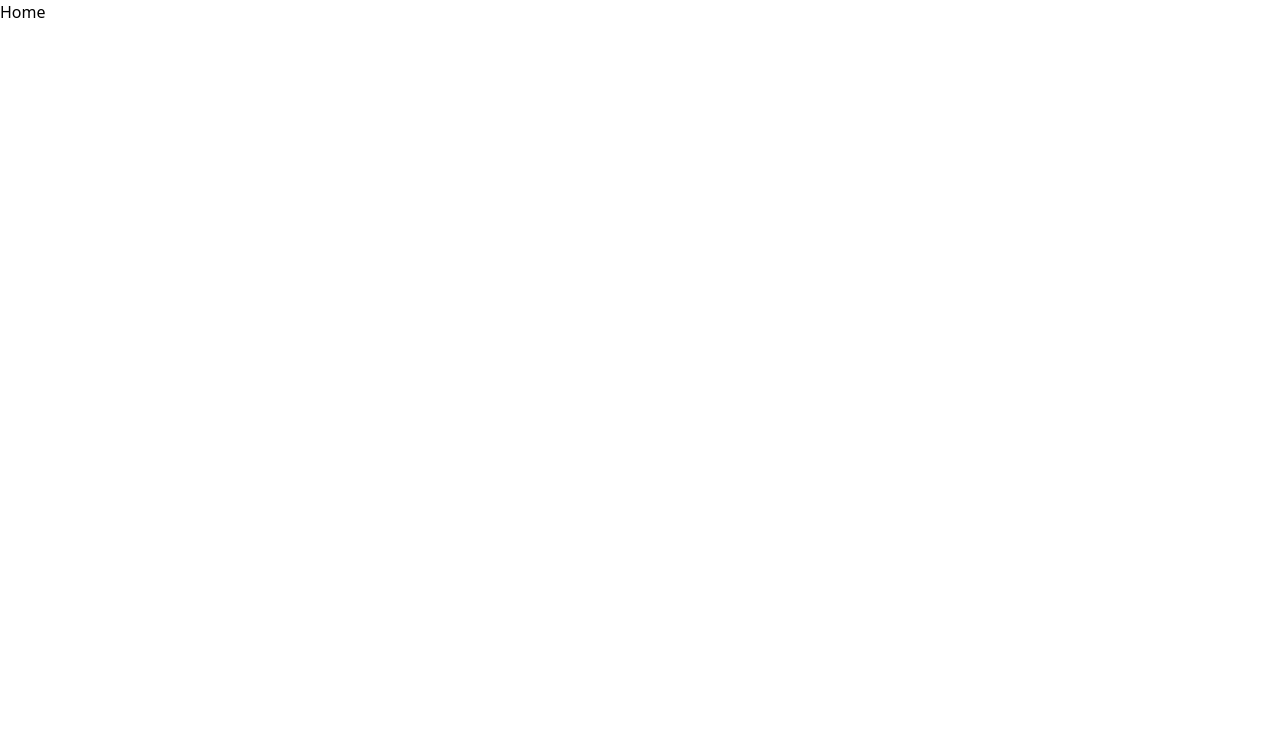
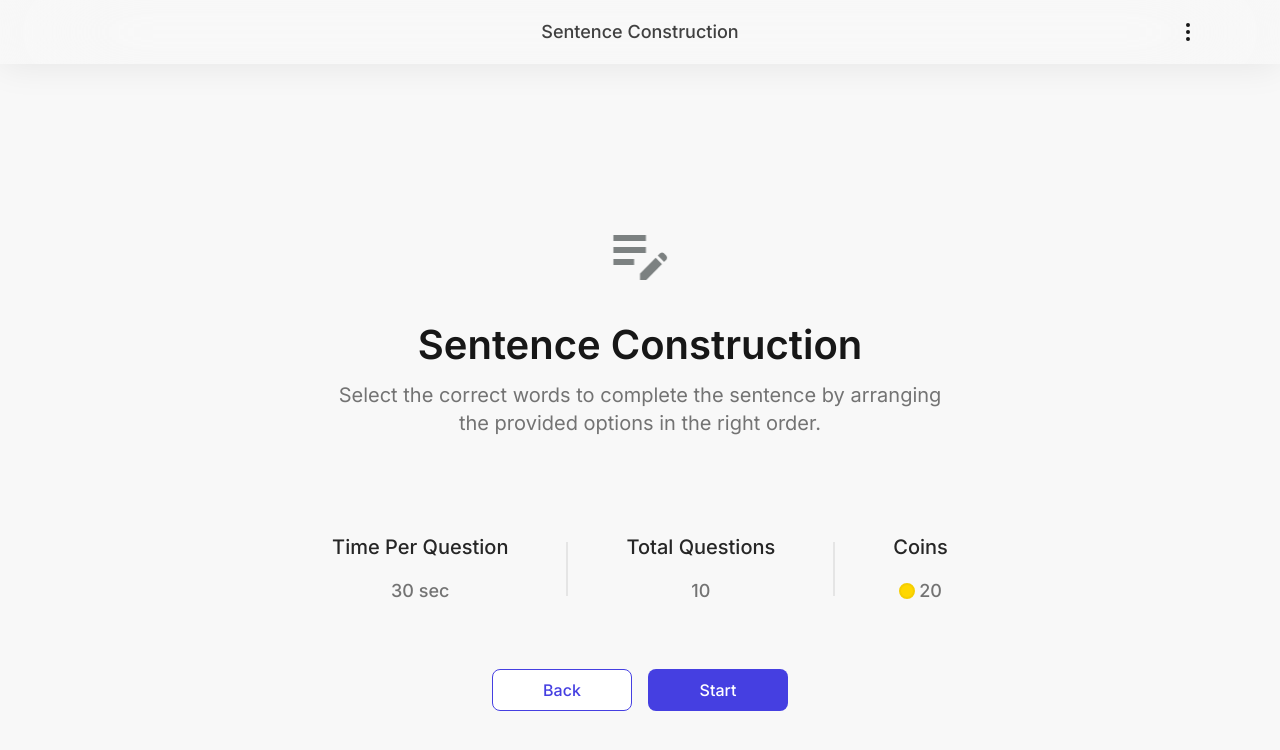
Before and after one commit to amehtacc/Sentence-Construction-Tool, a React (Vite) app: page / in a window 1280 px wide. Shown: the top 750 px of the page. Built offline with nearby package versions, Linux system fonts and the light colour scheme.

Commit message:
complete Home page UI

```diff
--- a/index.html
+++ b/index.html
@@ -3,9 +3,10 @@
   <head>
     <meta charset="UTF-8" />
     <meta name="viewport" content="width=device-width, initial-scale=1.0" />
+    <link href="https://fonts.googleapis.com/css2?family=Inter:wght@400;500;600;700&display=swap" rel="stylesheet">
     <title>Sentence Construction Tool</title>
   </head>
-  <body>
+  <body class="bg-[rgba(248,248,248,1)]">
     <div id="root"></div>
     <script type="module" src="/src/main.jsx"></script>
   </body>
--- a/package.json
+++ b/package.json
@@ -14,8 +14,7 @@
     "lucide-react": "^0.488.0",
     "react": "^19.0.0",
     "react-dom": "^19.0.0",
-    "react-router-dom": "^7.5.0",
-    "tailwindcss": "^4.1.3"
+    "react-router-dom": "^7.5.0"
   },
   "devDependencies": {
     "@eslint/js": "^9.21.0",
--- /dev/null
+++ b/public/icons/images.js
@@ -0,0 +1,3 @@
+import Icon_1 from './icon_1.png'
+
+export {Icon_1}
--- a/src/App.jsx
+++ b/src/App.jsx
@@ -1,10 +1,18 @@
-import React from 'react'
-import { Outlet } from 'react-router-dom'
+import React from "react";
+import { Outlet, useLocation } from "react-router-dom";
+import Navbar from "./components/Navbar.jsx";
+
 
 function App() {
+  const location = useLocation()
+  const isQuiz = location.pathname === "/quiz";
+
   return (
-    <Outlet />
-  )
+    <>
+      {!isQuiz ? <Navbar /> : ''}
+      <Outlet />
+    </>
+  );
 }
 
-export default App
+export default App;
--- a/src/components/Navbar.jsx
+++ b/src/components/Navbar.jsx
@@ -1,16 +1,23 @@
 import React from "react";
 import { ArrowLeft, EllipsisVertical } from "lucide-react";
+import { useLocation } from "react-router-dom";
 
 function Navbar() {
+  const location = useLocation();
+  const isHome = location.pathname === "/";
+
   return (
-    <header className="hidden md:flex">
-      <div
-        className="w-full h-16 backdrop-blur-3xl shadow-[0px_2px_36px_0px_rgba(0,0,0,0.08)] flex justify-between items-center md:px-14 lg:px-20">
-        <ArrowLeft className="w-5 h-5 lg:w-6 lg:h-6 text-neutral-900" />
-        <h3 className="font-medium lg:text-lg text-neutral-700">
+    <header>
+      <div className="w-full h-16 backdrop-blur-3xl shadow-[0px_2px_36px_0px_rgba(0,0,0,0.08)] flex justify-between items-center px-5 md:px-14 lg:px-20">
+        {isHome ? (
+          <div className="w-5 h-5 lg:w-6 lg:h-6"></div>
+        ) : (
+          <ArrowLeft className="w-5 h-5 lg:w-6 lg:h-6 text-neutral-900 cursor-pointer" />
+        )}
+        <h1 className="font-medium lg:text-lg text-neutral-700">
           Sentence Construction
-        </h3>
-        <EllipsisVertical className="w-5 h-5 lg:w-6 lg:h-6 text-neutral-900" />
+        </h1>
+        <EllipsisVertical className="w-5 h-5 lg:w-6 lg:h-6 text-neutral-900 cursor-pointer" />
       </div>
     </header>
   );
--- a/src/index.css
+++ b/src/index.css
@@ -1 +1,18 @@
 @import "tailwindcss";
+
+body {
+  font-family: "Inter", sans-serif;
+}
+
+@keyframes rotateY {
+  0% {
+    transform: rotateY(0deg);
+  }
+  100% {
+    transform: rotateY(180deg);
+  }
+}
+
+.rotate-y-animation {
+  animation: rotateY 3s linear infinite;
+}
--- a/src/pages/Home.jsx
+++ b/src/pages/Home.jsx
@@ -1,9 +1,73 @@
-import React from 'react'
+import React from "react";
+import { Link } from "react-router-dom";
+import { Icon_1 } from "../../public/icons/images";
 
 function Home() {
   return (
-    <div>Home</div>
-  )
+    <div className="w-full min-h-screen flex justify-center items-center">
+      <div className="max-[330px]:w-[280px] min-[330px]:w-[350px] sm:w-[550px] lg:w-[627px] flex flex-col justify-center items-center gap-20 md:gap-16">
+        <div className="flex flex-col gap-20 lg:gap-24">
+          <div className="flex flex-col justify-center items-center gap-8">
+            <img
+              className="w-[72px] h-[72px]"
+              src={Icon_1}
+              alt="Write Icon"
+            />
+            <div className="flex flex-col justify-center items-center gap-3">
+              <h2 className="font-semibold text-2xl md:text-3xl lg:text-[40px] text-center text-neutral-900">
+                Sentence Construction
+              </h2>
+              <p className="font-normal text-sm md:text-base lg:text-xl text-center text-neutral-500">
+                Select the correct words to complete the sentence by arranging
+                the provided options in the right order.
+              </p>
+            </div>
+          </div>
+          <div className="font-medium flex justify-center items-center text-center md:gap-6 lg:gap-8">
+            <div className="flex flex-col gap-4">
+              <p className="font-medium md:text-lg lg:text-xl text-neutral-800">
+                Time Per Question
+              </p>
+              <p className="text-sm md:text-base lg:text-lg text-neutral-500">30 sec</p>
+            </div>
+
+            <hr className="max-[330px]:w-[100px] min-[330px]:w-[54px] border-[1px] border-neutral-200 rotate-90" />
+
+            <div className="flex flex-col gap-4">
+              <p className="font-medium md:text-lg lg:text-xl text-neutral-800">
+                Total Questions
+              </p>
+              <p className="text-sm md:text-base lg:text-lg text-neutral-500">10</p>
+            </div>
+
+            <hr className="w-[90px] sm:w-[54px] border-[1px] hidden md:flex border-neutral-200 rotate-90" />
+
+            <div className="hidden md:flex flex-col gap-4">
+              <p className="font-medium md:text-lg lg:text-xl text-neutral-800">
+                Coins
+              </p>
+              <div className="flex justify-center items-center gap-1">
+                <div className="w-4 h-4 rotate-y-animation rounded-full bg-[rgba(255,215,0,1)] border-2 border-[rgba(245,206,0,1)]"></div>
+                <p className="md:text-base lg:text-lg text-neutral-500">20</p>
+              </div>
+            </div>
+          </div>
+        </div>
+        <div className="relative flex justify-center items-center gap-4">
+          <button className="w-[120px] h-[36px] lg:w-[140px] lg:h-[42px] text-[rgba(69,63,225,1)] font-medium flex justify-center items-center rounded-lg py-2.5 px-6 cursor-pointer border-[1px] border-[rgba(69,63,225,1)] bg-white hover:bg-gray-100 transition-all duration-200">
+            Back
+          </button>
+          <button className="w-[120px] h-[36px] lg:w-[140px] lg:h-[42px] font-medium flex justify-center items-center rounded-lg py-2.5 px-6 cursor-pointer text-white bg-[rgba(69,63,225,1)] hover:bg-[rgba(69,63,225,1)]/90 transition-all duration-200">
+            <Link to='/quiz'>Start</Link>
+          </button>
+          <div className="absolute top-12 left-40 hidden max-md:flex justify-center items-center gap-2">
+            <div className="w-4 h-4 rotate-y-animation rounded-full bg-[rgba(255,215,0,1)] border-2 border-[rgba(245,206,0,1)]"></div>
+            <p className="text-xs font-medium text-neutral-500">20 coins</p>
+          </div>
+        </div>
+      </div>
+    </div>
+  );
 }
 
-export default Home
+export default Home;
```
Also changed, not shown: public/icons/icon_1.png (added), 1 other file (tests, documents, lock files or other folders).
